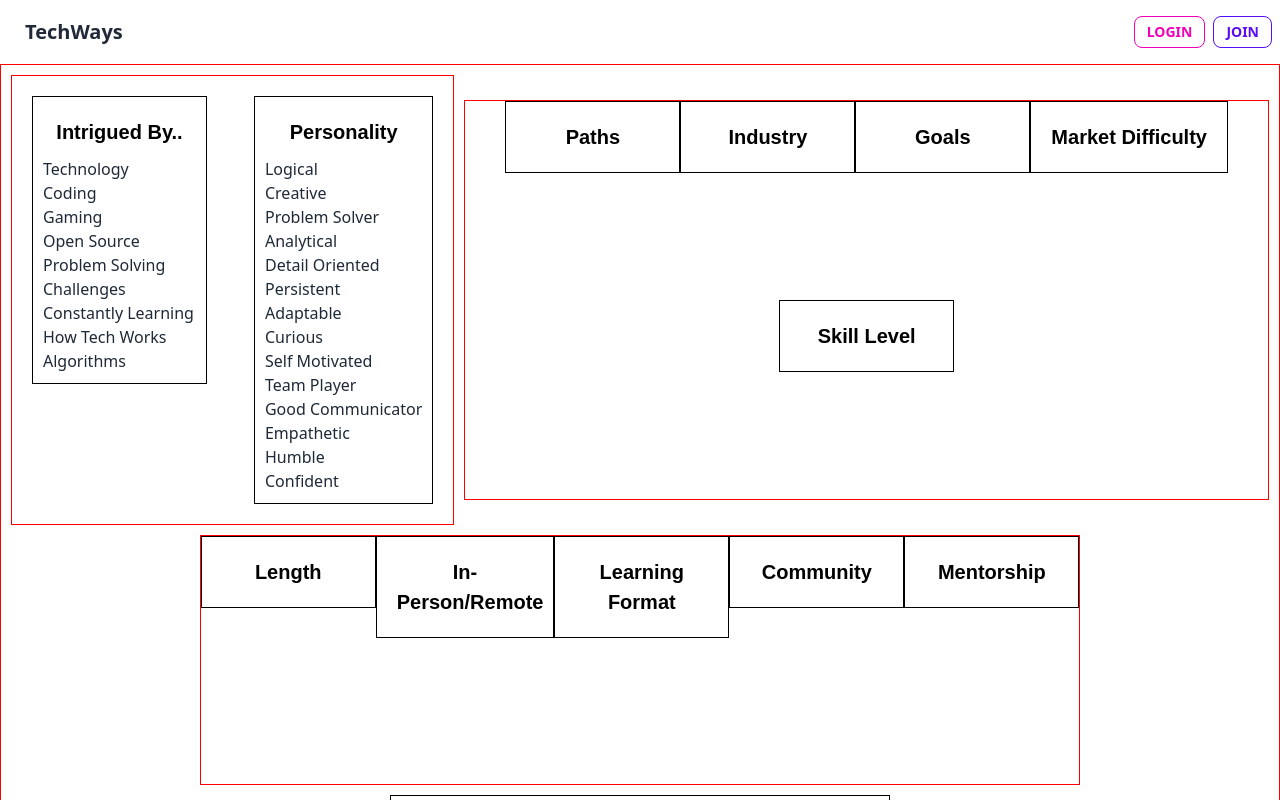
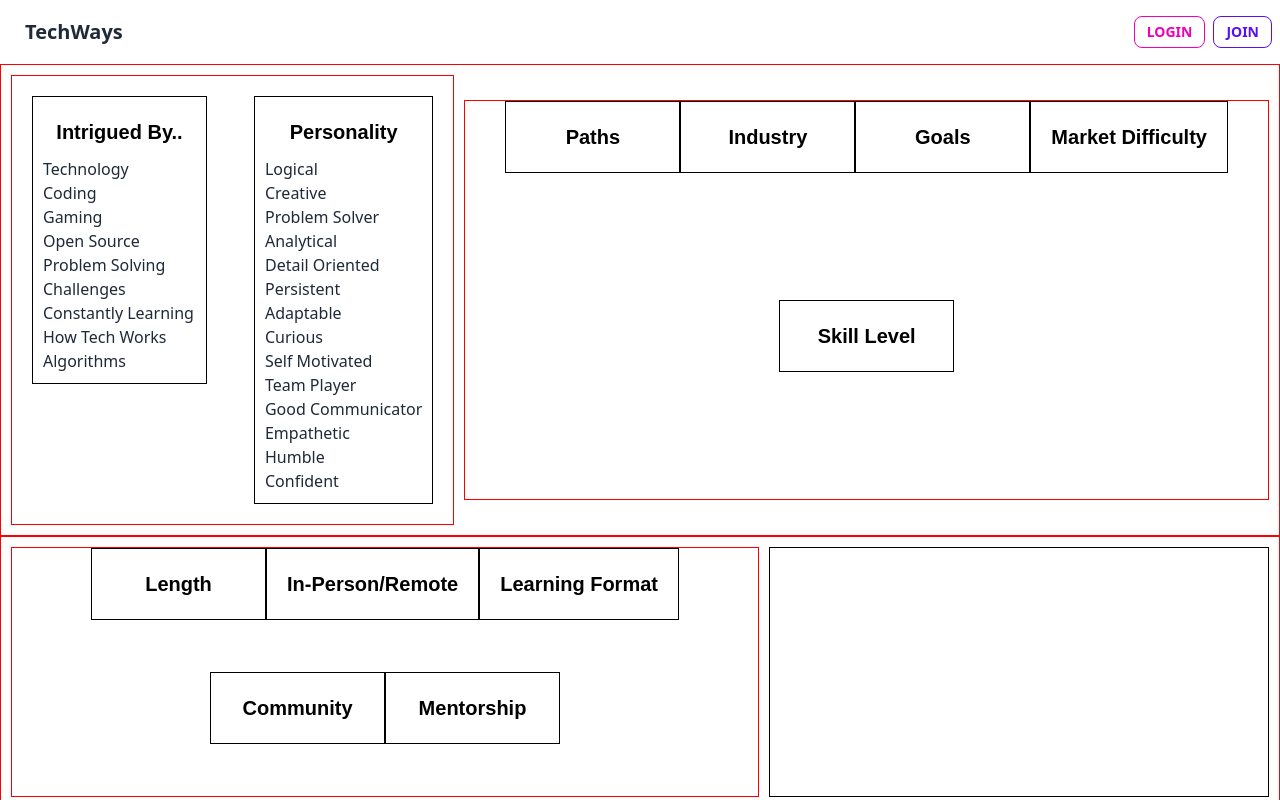
Before and after one commit to Bay102/TechWays, a React (Vite) app: page / in a window 1280 px wide. Shown: the top 800 px of the page. Built offline with nearby package versions, Linux system fonts and the light colour scheme; no server answers; a web font is replaced by a local one.

Commit message:
double flex this box

```diff
--- a/src/Components/AttributeCategorys/Preferences/preferences.styles.tsx
+++ b/src/Components/AttributeCategorys/Preferences/preferences.styles.tsx
@@ -4,6 +4,8 @@ export const PreferencesContainer = styled.div`
   width: 70%;
   height: 250px;
   display: flex;
+  flex-wrap: wrap;
+  flex: 2;
   justify-content: center;
   align-items: start;
   align-self: center;
--- a/src/Components/AttributeCategorys/Professional/professional.styles.tsx
+++ b/src/Components/AttributeCategorys/Professional/professional.styles.tsx
@@ -8,5 +8,6 @@ export const ProfessionalContainer = styled.div`
   align-items: start;
   /* width: 45%; */
   height: 400px;
+  min-width: min-content;
   border: 1px solid red;
 `;
--- a/src/Home/Home.tsx
+++ b/src/Home/Home.tsx
@@ -13,6 +13,8 @@ const Home = () => {
       <S.AttributesContainer>
         <Interests attributeStore={AttributesStore} />
         <Professional attributeStore={AttributesStore} />
+      </S.AttributesContainer>
+      <S.AttributesContainer>
         <Preferences attributeStore={AttributesStore} />
         <TechTrackWindow />
       </S.AttributesContainer>
```
